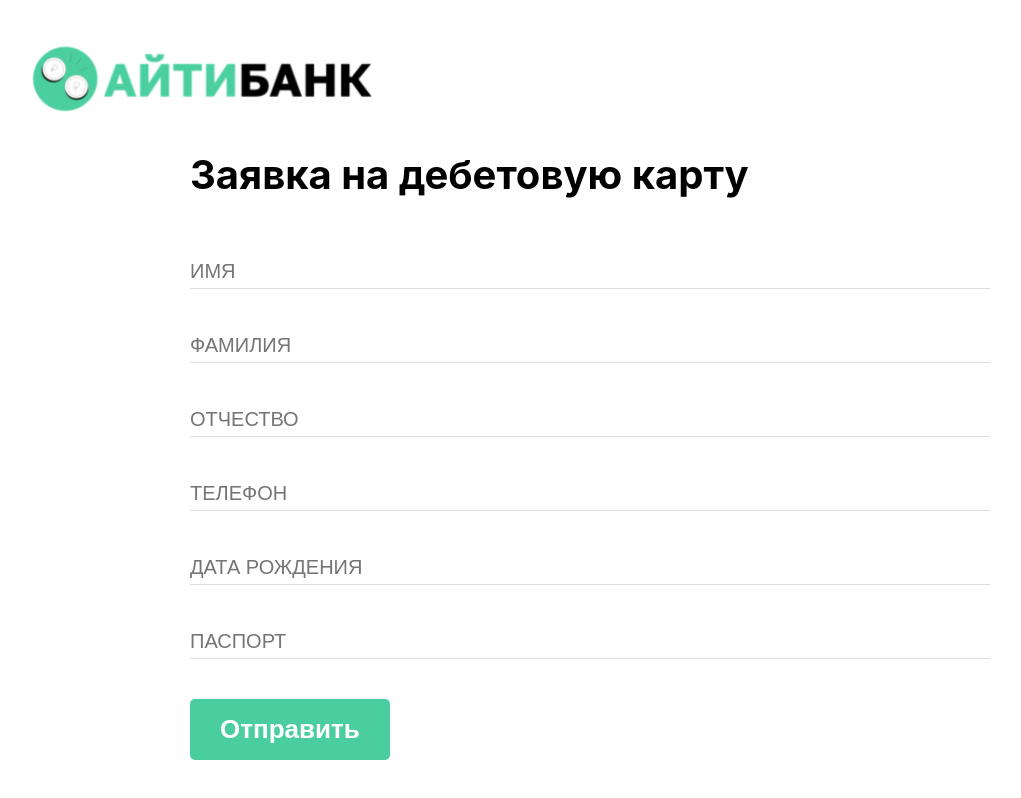
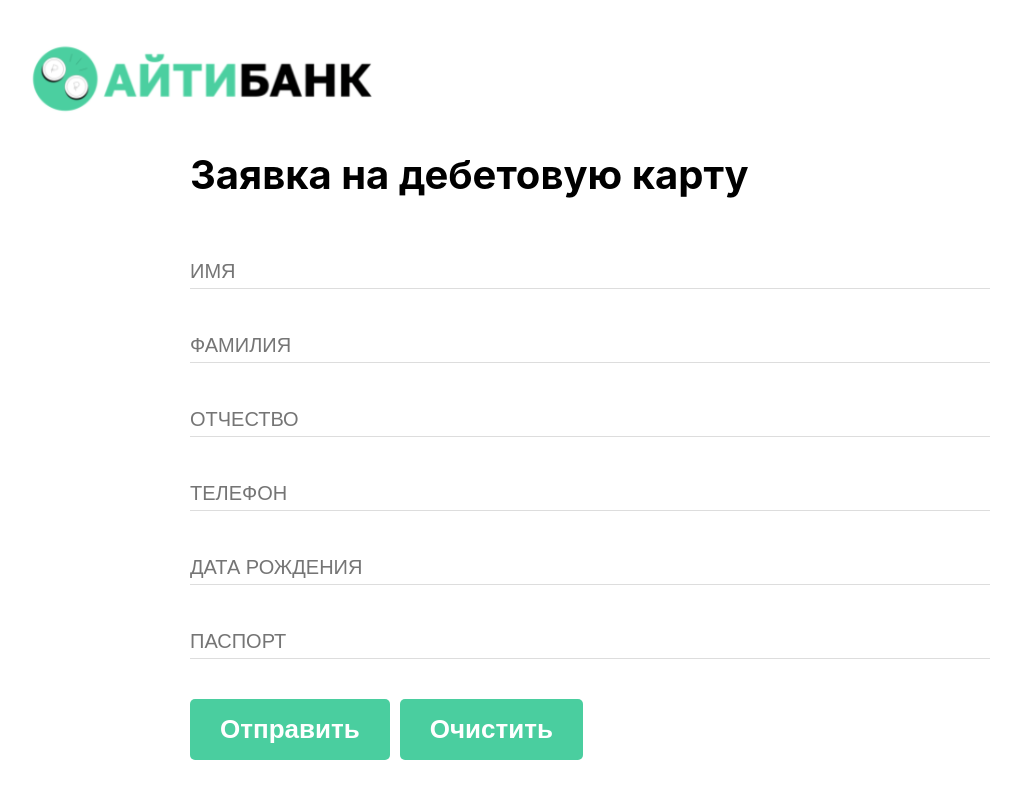
Before and after one commit to netology-code/iqa-testing-form, a React (Vite) app: page / in a window 1280 px wide. Shown: the top 798 px of the page, without its empty margins (50-1071 px from the left). Built offline with nearby package versions, Linux system fonts and the light colour scheme; the HTML template or start-up script is replaced by a standard one.

Commit message:
add reset

```diff
--- a/src/App.css
+++ b/src/App.css
@@ -44,6 +44,7 @@
     color: white;
     font-weight: 700;
     font-size: 26px;
+    margin-right: 10px;
 }
 
 @media screen and (max-width: 500px){
--- a/src/components/Form.tsx
+++ b/src/components/Form.tsx
@@ -89,6 +89,12 @@ export const Form = () => {
 
     }
 
+    const clearHandler = (e: React.MouseEvent<HTMLButtonElement>) => {
+        e.preventDefault();
+        setisValidInp(isValidInputs);
+        setInputsValue(initialState);
+    }
+
     return (
         <form>
             <h2>Заявка на дебетовую карту</h2>
@@ -141,6 +147,7 @@ export const Form = () => {
                 onChange={nameHandler}
             />
             <button onClick={submitHandler}>Отправить</button>
+            <button onClick={clearHandler}>Очистить</button>
         </form>
     )
 }
```
